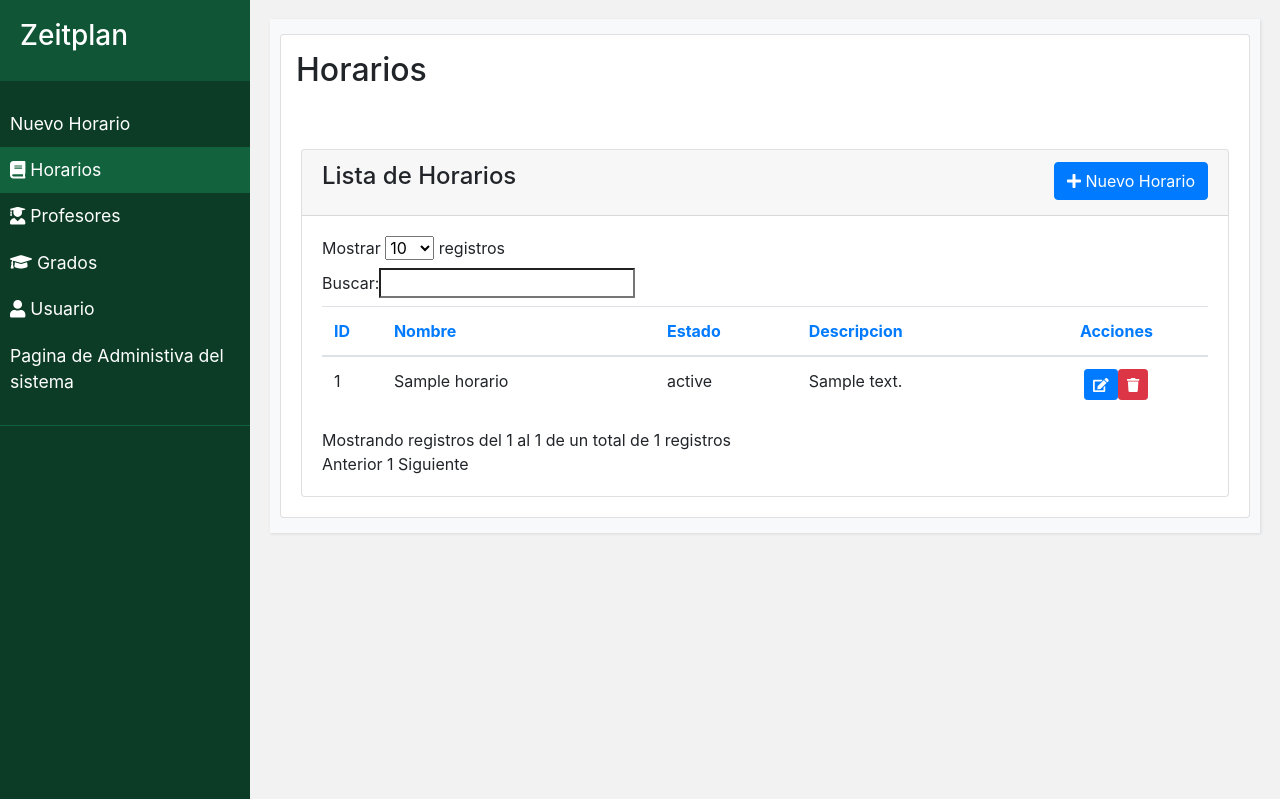
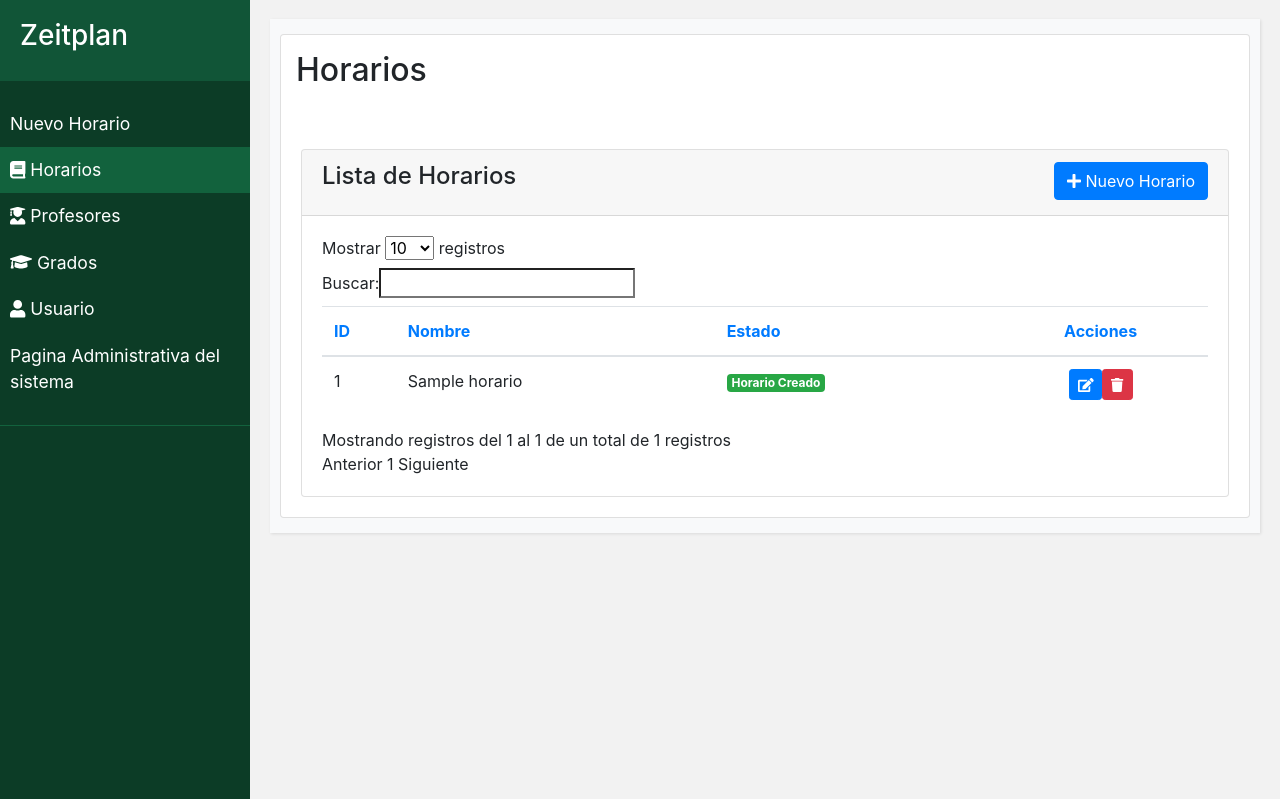
Before and after one commit to Belux179/Zeitplan_nw, a Django app: page / in a window 1280 px wide. Shown: the part 87-886 px from the top of the page. Run offline with Django 3.2, Linux system fonts and the light colour scheme; a user stored in the database is signed in; tables that the repository leaves empty hold one stand-in row (values such as "Sample post"); some libraries are stand-ins or nearby versions.

Commit message:
beta final

```diff
--- a/webapp/ajax.py
+++ b/webapp/ajax.py
@@ -561,16 +561,20 @@ class SelectMateriaAjax(ListView):
                         horario=Horario.objects.get(id=id_horario),
                         materia=Materia.objects.get(id=m['id']),
                     )
+                except:
+                    materia = None
                 finally:
-                    materias_list.append({
-                        'id': materia.id,
-                        'materia': m['nombre'],
-                        'grado': Grado.objects.get(id=m['grado_id']).nombre,
-                        'activo': materia.activo,
-                        'id_materia': m['id']
-                    })
+                    if materia:
+                        materias_list.append({
+                            'id': materia.id,
+                            'materia': m['nombre'],
+                            'grado': Grado.objects.get(id=m['grado_id']).nombre,
+                            'activo': materia.activo,
+                            'id_materia': m['id']
+                        })
             return JsonResponse(materias_list, safe=False)
         except Exception as e:
+            print('Error: ', sys.exc_info()[0])
             return JsonResponse({'message': str(e)}, status=400)
 
 
--- a/webapp/functionHorario.py
+++ b/webapp/functionHorario.py
@@ -203,9 +203,7 @@ class Asig:
 
         """
         asignatura = Asignatura.objects.filter(horario=id_horario, activo=True)
-        # excluir de materia los que ya estan asignados
-        materia = EstadoMateriaHorario.objects.filter(
-            horario=id_horario, activo=True, asignatura=None)
+        materia = EstadoMateriaHorario.objects.filter( horario=id_horario, activo=True, asignatura=None)
         profesores = EstadoProfesorHorario.objects.filter(
             horario=id_horario, activo=True)
         anotaciones = Horario.objects.get(id=id_horario).anotaciones_asignatura
--- a/webapp/models.py
+++ b/webapp/models.py
@@ -69,7 +69,9 @@ class Materia(models.Model):
     status_model = models.BooleanField(default=True)
 
     def __str__(self):
-        return self.nombre
+        #consultar el nombre del grado
+
+        return str(self.nombre+ '-'+ self.grado.nombre)
 
     class Meta:
         verbose_name = 'Materia'
@@ -119,6 +121,13 @@ class Horario(models.Model):
     # anotaciones para asignatura en Textarea
     anotaciones_asignatura = models.TextField(
         blank=True, null=True, default='')
+    def __init__(self, *args, **kwargs):
+        super().__init__(*args, **kwargs)
+        # restar 10 horas a la hora de inicio
+        try:
+            self.hora_inicio = self.hora_inicio - timezone.timedelta(hours=10)
+        except:
+            pass
 
     def __str__(self):
         return f"{self.nombre} - {self.ciclo}"
@@ -315,6 +324,9 @@ class Asignatura(models.Model):
         verbose_name_plural = 'Asignaturas'
         ordering = ['activo', ]
 
+    def __str__(self) -> str:
+        return f'{self.profesor} _ {self.materia} _ {self.horario}'
+
 class Periodo(models.Model):
     activo = models.BooleanField(default=True)
     nombre = models.CharField(max_length=50)
@@ -354,6 +366,8 @@ class VersionHorario(models.Model):
         except:
             self.version = 1
 
+    def __str__(self):
+        return str(self.horario.nombre) + ' - ' + str(self.version)
 
 
 
--- a/webapp/templates/base/aplicacion.html
+++ b/webapp/templates/base/aplicacion.html
@@ -125,7 +125,7 @@
                 {% if user.is_superuser %}
                 <!-- para ir a la ruta de admin si el usuario es superusuario -->
                     <li>
-                        <a href="{% url 'admin:index' %}">Pagina de Administiva del sistema</a>
+                        <a href="{% url 'admin:index' %}">Pagina Administrativa del sistema</a>
                     </li>
                 {% endif %}
             </ul>
--- a/webapp/templates/macro/scripts_tables.html
+++ b/webapp/templates/macro/scripts_tables.html
@@ -457,7 +457,7 @@
                     }
                 },
                 columns: [
-                    {data: 'id'},
+                    {data: 'grado_id'},
                     {data: 'nombre'},
                     {data: 'grado'},
                     {data: 'activo'},
--- a/webapp/templates/web/home.html
+++ b/webapp/templates/web/home.html
@@ -31,9 +31,6 @@
                         </th>
                         <th>
                             Estado
-                        </th>
-                        <th>
-                            Descripcion
                         </th>
                         <th>
                             Acciones
@@ -71,11 +68,11 @@
                 columns: [
                     {data: 'id'},
                     {data: 'nombre'},
-                    {data: 'estado_del_horario'},
-                    {data: 'descripcion'},
+                    {data: 'no_page'},
                     {data: 'id'}
                 ],
-                columnDefs: [{
+                columnDefs: [
+                    {
                         targets: [-1],
                         class: 'text-center',
                         orderable: false,
@@ -83,7 +80,21 @@
                             return '<a href="modif/' + data + '/" class="btn btn-primary btn-sm"><i class="fas fa-edit"></i></a>'+
                                     '<a onclick="eliminar_horario(' + data + ')" class="btn btn-danger btn-sm"><i class="fas fa-trash"></i></a>';
                         }
-                }]
+                    },
+                    {
+                        targets: [-2],
+                        render : function(data, type, row) {
+                            if (row.no_page < 10) {
+                                //retotna un mensaje de estado de ejemplo: "En proceso de creacion"
+                                return '<span class="badge badge-warning">En proceso de creacion</span>';
+                            }
+                            if (row.no_page == 10) {
+                                //retotna un mensaje de estado de ejemplo: "Horario Crado"
+                                return '<span class="badge badge-success">Horario Creado</span>';
+                            }
+                        },
+                    }
+                ]
 
             });
         });// */
--- a/webapp/templates/web/usuario.html
+++ b/webapp/templates/web/usuario.html
@@ -12,7 +12,7 @@
     <button type="submit" class="btn btn-primary">Actualizar</button>
 
 </form>
-<div class="row">
+<!--<div class="row">
     <div class="col-lg-12">
         {{ form_pregunta }}
     </div>
@@ -20,7 +20,7 @@
      <button onclick="guardar_frase()" class="btn btn-primary  ">Guardar Pregunta</button>
     </div>
 </div>
-
+-->
 {%endblock body%}
 
 {% block javascript %}
--- a/webapp/urls.py
+++ b/webapp/urls.py
@@ -53,8 +53,9 @@ urlpatterns += [
      path('display_horario/ajax/', DisplayHorarioAjax.as_view(),
            name='display_horario_ajax'),
 ]
-
+"""
 # PDF
 urlpatterns += [
     path('horario_pdf1/<int:id_horario>/<int:id_grado>', HorarioPDFView.as_view(), name='horario'),
 ]
+"""
--- a/webapp/views.py
+++ b/webapp/views.py
@@ -374,7 +374,7 @@ class HorarioDisplayView(ListView):
             print(e)
             return redirect('home')
 
-
+"""
 # PDF
 # import reportlab
 import os
@@ -385,7 +385,6 @@ from reportlab.lib.pagesizes import letter, A4
 # importar TA_CENTER
 
 from reportlab.lib.enums import TA_CENTER
-
 
 
 class HorarioPDFView(TemplateView):
@@ -487,3 +486,4 @@ class HorarioPDFView(TemplateView):
         except Exception as e:
             print(e)
             pass
+        """
```
Also changed, not shown: webapp/admin.py (+7 -7 lines), webapp/templates/new_horario/select_asignatura.html (indentation only). Lines whose indentation alone changed are shown as unchanged.
